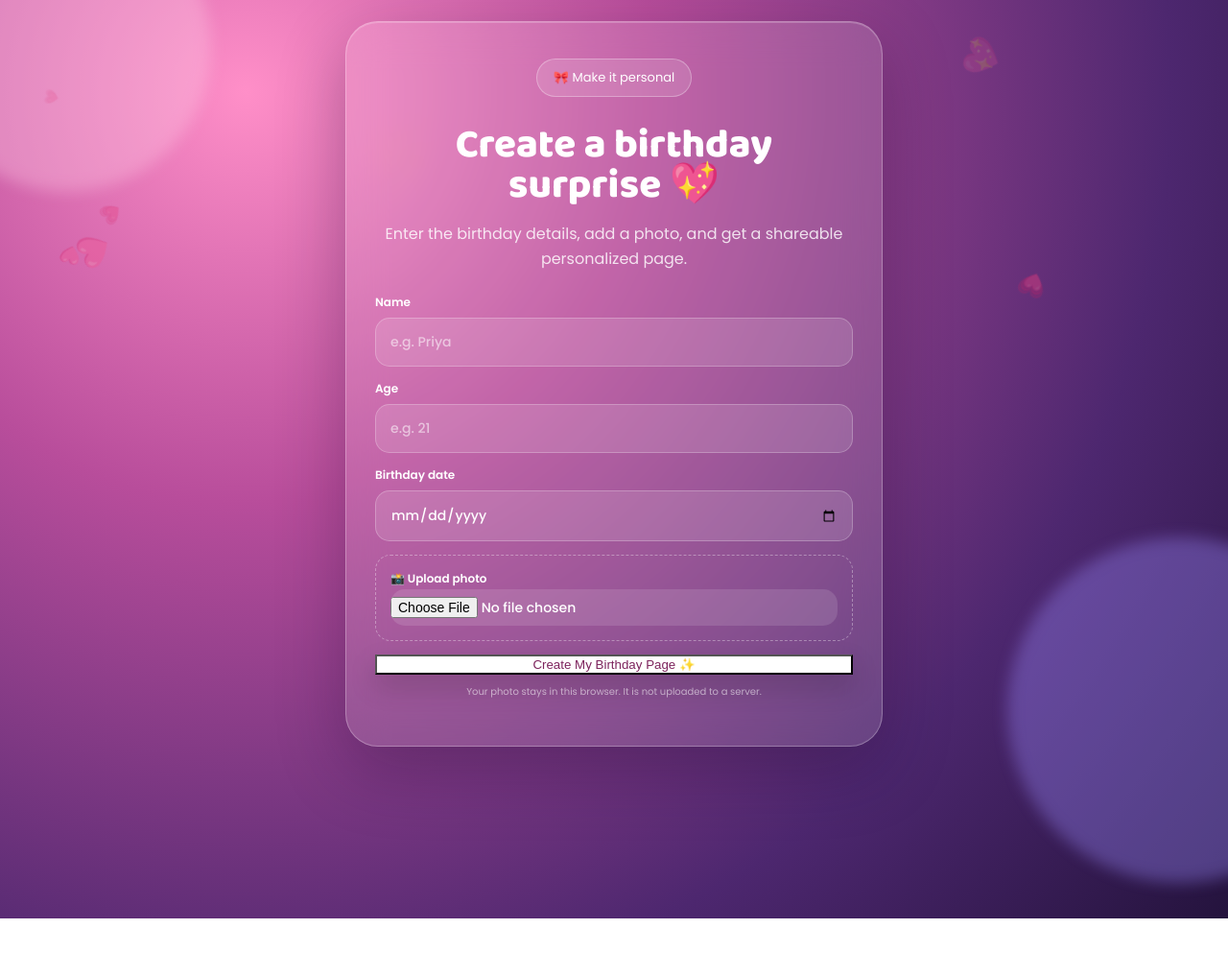
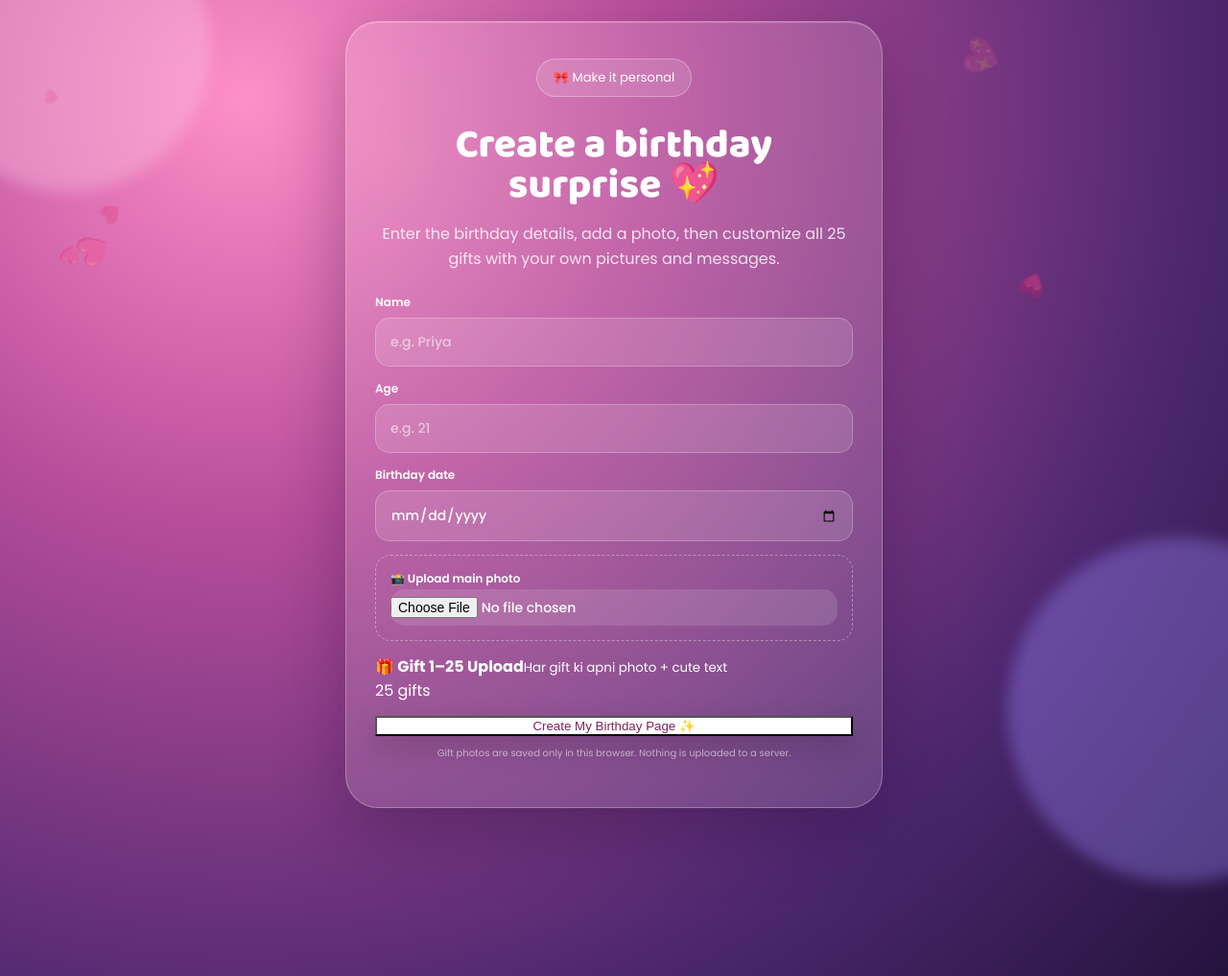
Before and after one commit to teamzyvorax/bd, a plain HTML site: page index.html in a window 1280 px wide. Shown: the top 1017 px of the page at 96% size. Before the commit the page ends 957 px from the top, so only its background shows below. Drawn offline with Linux system fonts and the light colour scheme.

Commit message:
Add Gift 1-25 photo and message upload manager

```diff
--- a/index.html
+++ b/index.html
@@ -19,16 +19,25 @@
     <div class="setup glass">
       <div class="badge">🎀 Make it personal</div>
       <h1>Create a birthday surprise 💖</h1>
-      <p>Enter the birthday details, add a photo, and get a shareable personalized page.</p>
+      <p>Enter the birthday details, add a photo, then customize all 25 gifts with your own pictures and messages.</p>
       <form id="setupForm">
         <label>Name<input id="nameInput" maxlength="40" placeholder="e.g. Priya" required /></label>
         <label>Age<input id="ageInput" type="number" min="1" max="120" placeholder="e.g. 21" /></label>
         <label>Birthday date<input id="dateInput" type="date" required /></label>
-        <label class="upload">📸 Upload photo<input id="photoInput" type="file" accept="image/*" /></label>
+        <label class="upload">📸 Upload main photo<input id="photoInput" type="file" accept="image/*" /></label>
         <img id="photoPreview" class="photo-preview hidden" alt="Birthday photo preview" />
+
+        <div class="gift-manager">
+          <div class="manager-head">
+            <div><b>🎁 Gift 1–25 Upload</b><small>Har gift ki apni photo + cute text</small></div>
+            <span>25 gifts</span>
+          </div>
+          <div id="giftEditor" class="gift-editor"></div>
+        </div>
+
         <button class="primary wide" type="submit">Create My Birthday Page ✨</button>
       </form>
-      <p class="tiny">Your photo stays in this browser. It is not uploaded to a server.</p>
+      <p class="tiny">Gift photos are saved only in this browser. Nothing is uploaded to a server.</p>
     </div>
   </section>
 
@@ -68,8 +77,7 @@
         <button id="nextGiftBtn" class="primary next-gift">Open Gift 2 ➜</button>
       </div>
       <div id="megaMessage" class="mega-message hidden">
-        <div class="mega-glow">👑</div>
-        <div class="mega-box-art">🎁</div>
+        <div class="mega-glow">👑</div><div class="mega-box-art">🎁</div>
         <div class="gift-badge">THE FINAL MEGA SURPRISE ✨</div>
         <h2>25 Gifts. One Huge Wish. 💖</h2>
         <p>You made it all the way to the biggest box! May your life be filled with the same warmth, smiles and magic that these little surprises brought you.</p>
```
